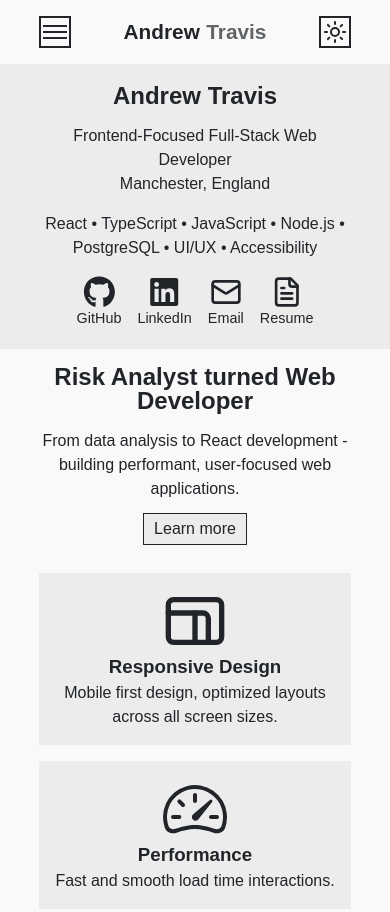
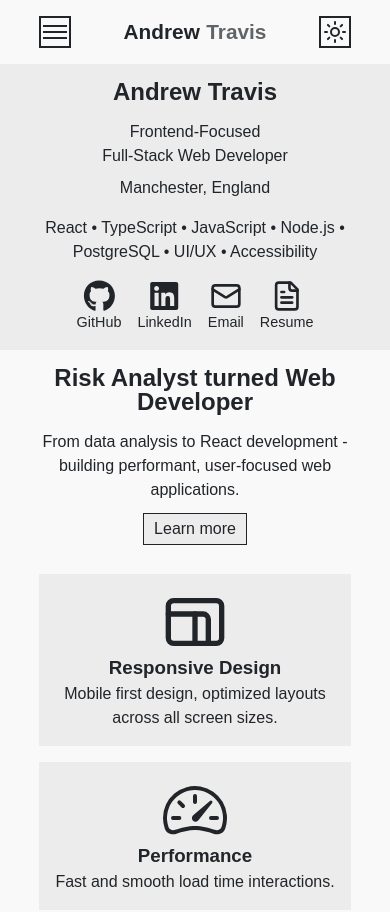
Before and after one commit to AndrewAttemptsCode/portfolio-client, a React (Vite) app: page / in a window 390 px wide. Shown: the top 912 px of the page. Built offline with nearby package versions, Linux system fonts and the light colour scheme.

Commit message:
style: add layout control to the container and formatting to role title for cleaner responsive layout

```diff
--- a/src/components/HeroSection.jsx
+++ b/src/components/HeroSection.jsx
@@ -9,7 +9,7 @@ const HeroStyle = styled.section`
 `
 
 const ResponsiveContainer = styled.div`
-  width: min(80%, 1280px);
+  width: min(90%, 1280px);
   margin: 0 auto;
   text-align: center;
   min-height: inherit;
@@ -26,6 +26,14 @@ const ResponsiveContainer = styled.div`
   p:last-of-type {
     margin: 1rem 0;
   }
+
+  p:first-of-type {
+    margin-bottom: 0.5rem;
+  }
+
+  p:first-of-type span {
+    display: block;
+  }
 `
 
 const HeroSection = () => {
@@ -33,7 +41,10 @@ const HeroSection = () => {
     <HeroStyle>
       <ResponsiveContainer>
         <h2>Andrew Travis</h2>
-        <p>Frontend-Focused Full-Stack Web Developer</p>
+        <p>
+          <span>Frontend-Focused</span>
+          <span>Full-Stack Web Developer</span>
+        </p>
         <p>Manchester, England</p>
         <p>React • TypeScript • JavaScript • Node.js • PostgreSQL • UI/UX • Accessibility</p>
         <SocialsLinks />
```
